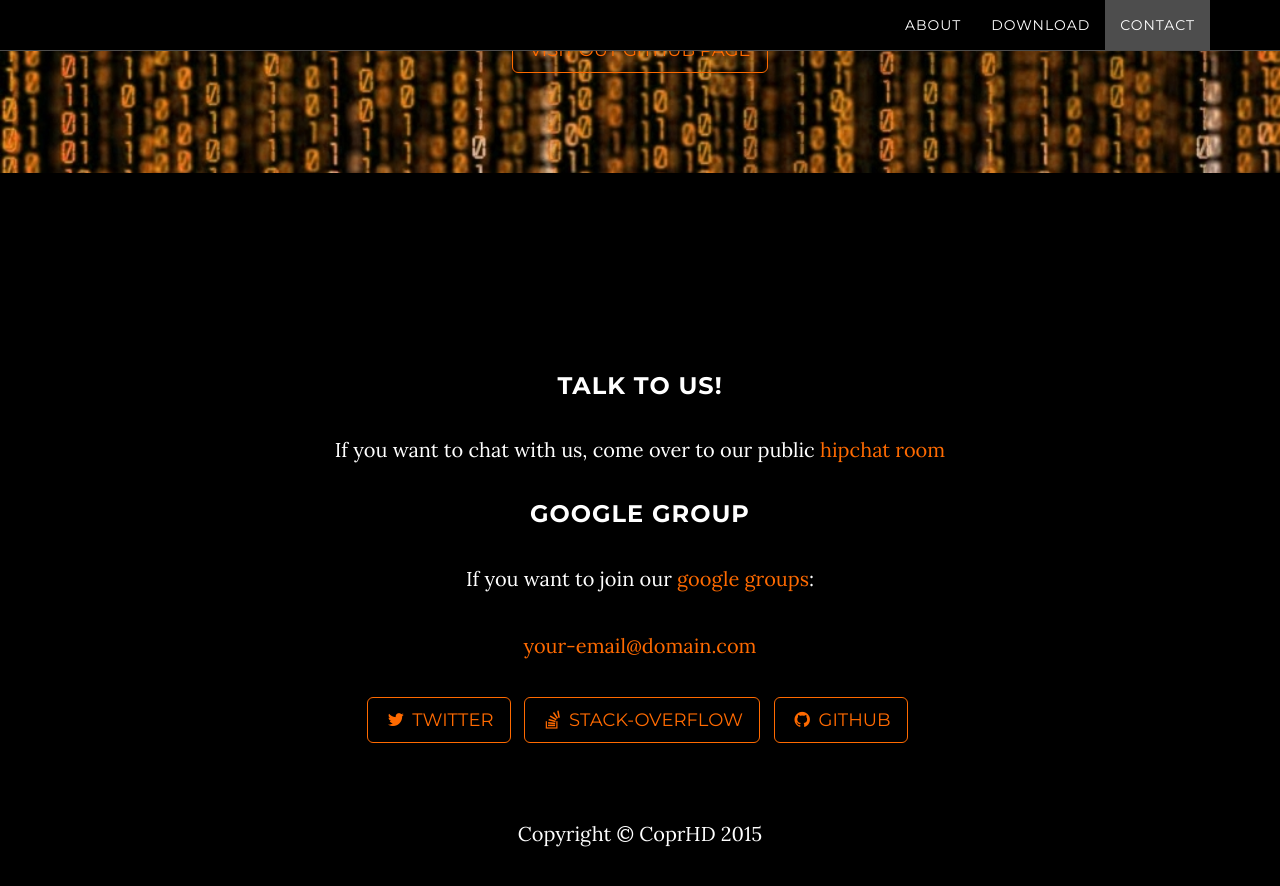
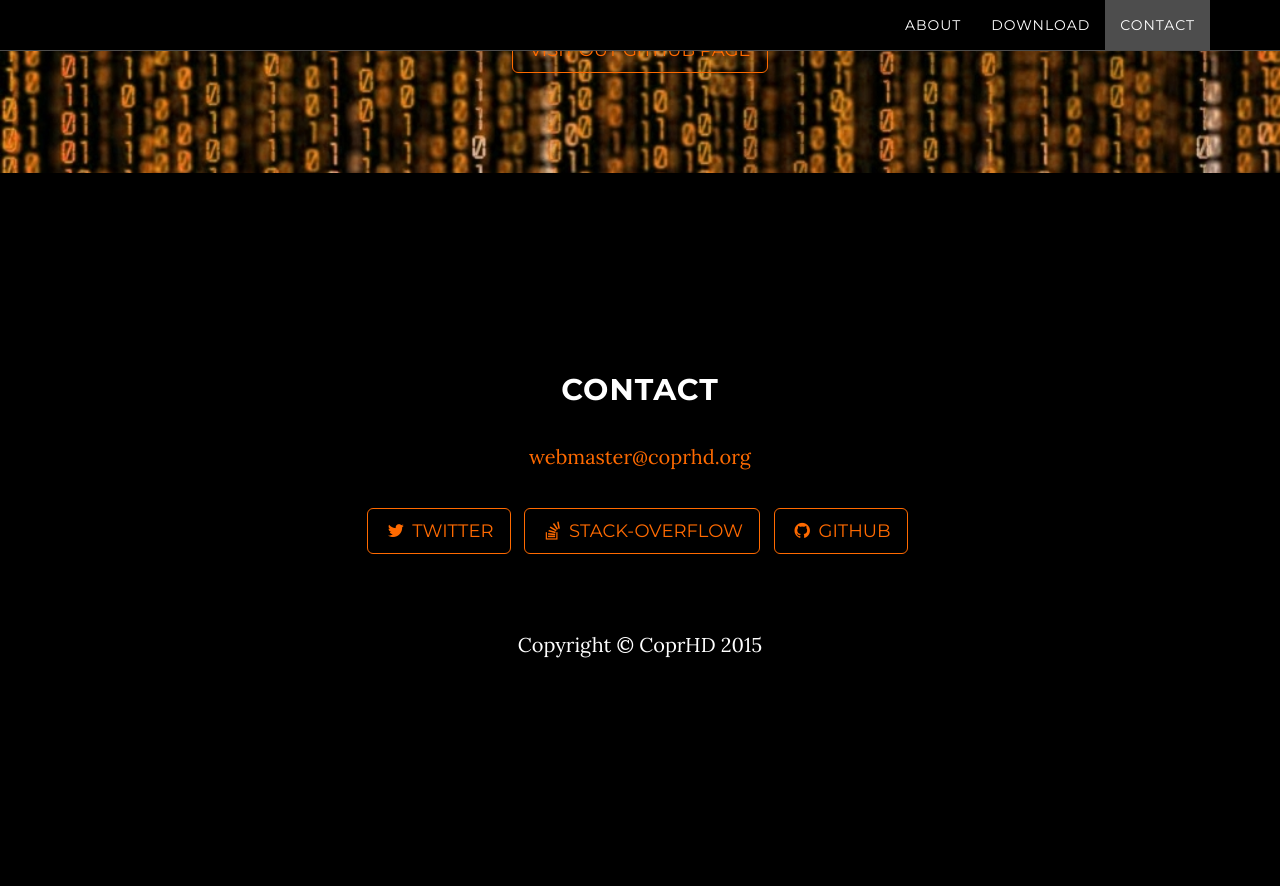
Before and after one commit to CoprHD/CoprHD.github.io, a Jekyll site: the page built from index.html, in a window 1280 px wide and 900 px high, scrolled down 1964 px. Shown: the top 886 px of the window. Built offline with Jekyll 4.4.1, drawn with Linux system fonts in a browser that asks for light colours; after the commit the page ends 2675 px from its top, so only the background shows below that.

Commit message:
moved around contact info.

```diff
--- a/_config.yml
+++ b/_config.yml
@@ -1,6 +1,6 @@
 # Site settings
 title: CoprHD Project
-email: your-email@domain.com
+email: webmaster@coprhd.org
 url: https://coprhd.org
 description: "Coprhd is..."
 
--- a/_includes/contact.html
+++ b/_includes/contact.html
@@ -2,15 +2,7 @@
     <section id="contact" class="container content-section text-center">
         <div class="row">
             <div class="col-lg-8 col-lg-offset-2">
-
-                <h3>Talk to us!</h3>
-
-<p>If you want to chat with us, come over to our public <a href="https://www.hipchat.com/g13XKLGvz">hipchat room</a></p>
-
-<h3>Google group</h3>
-
-<p>If you want to join our <a href="https://groups.google.com/forum/?hl=en#!forum/coprhd">google groups</a>:</p>
-
+                <h2>Contact</h2>
 
                 <p><a href="mailto:{{ site.email }}">{{ site.email }}</a>
                 </p>
```
